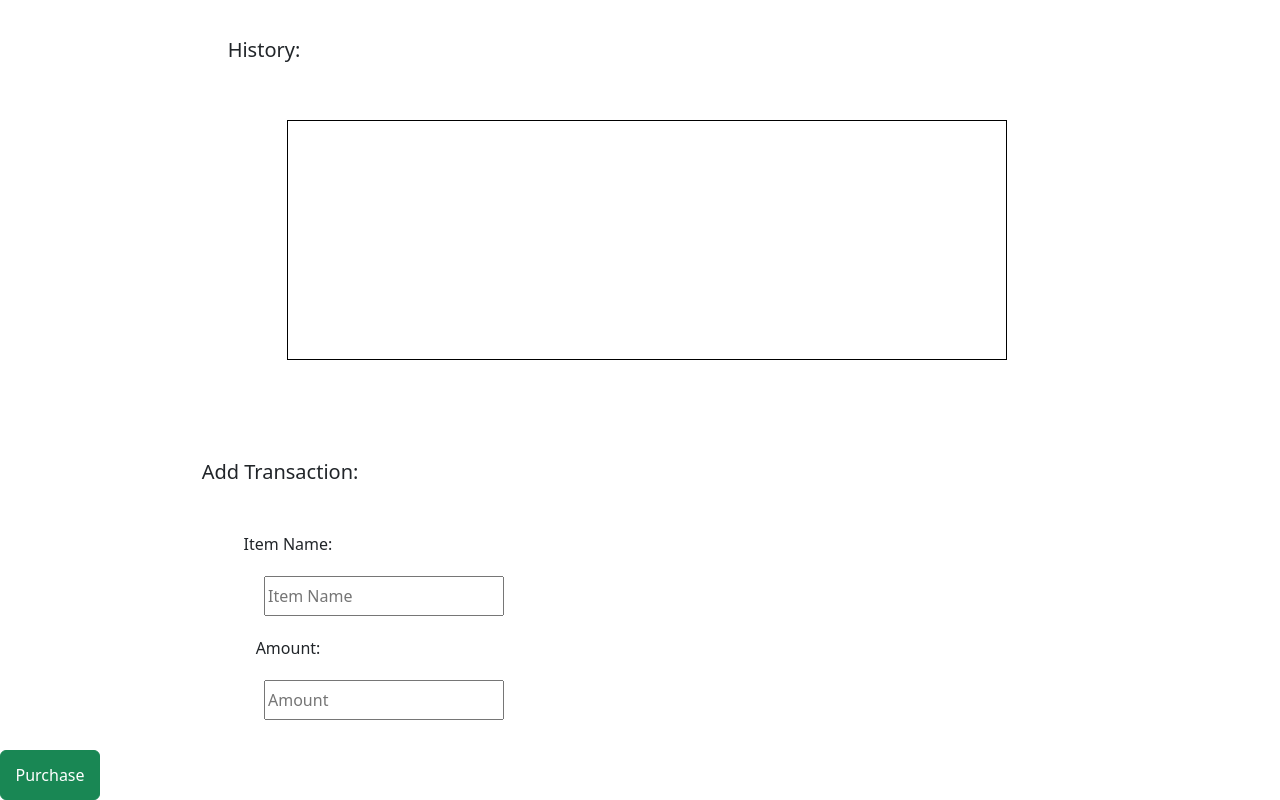
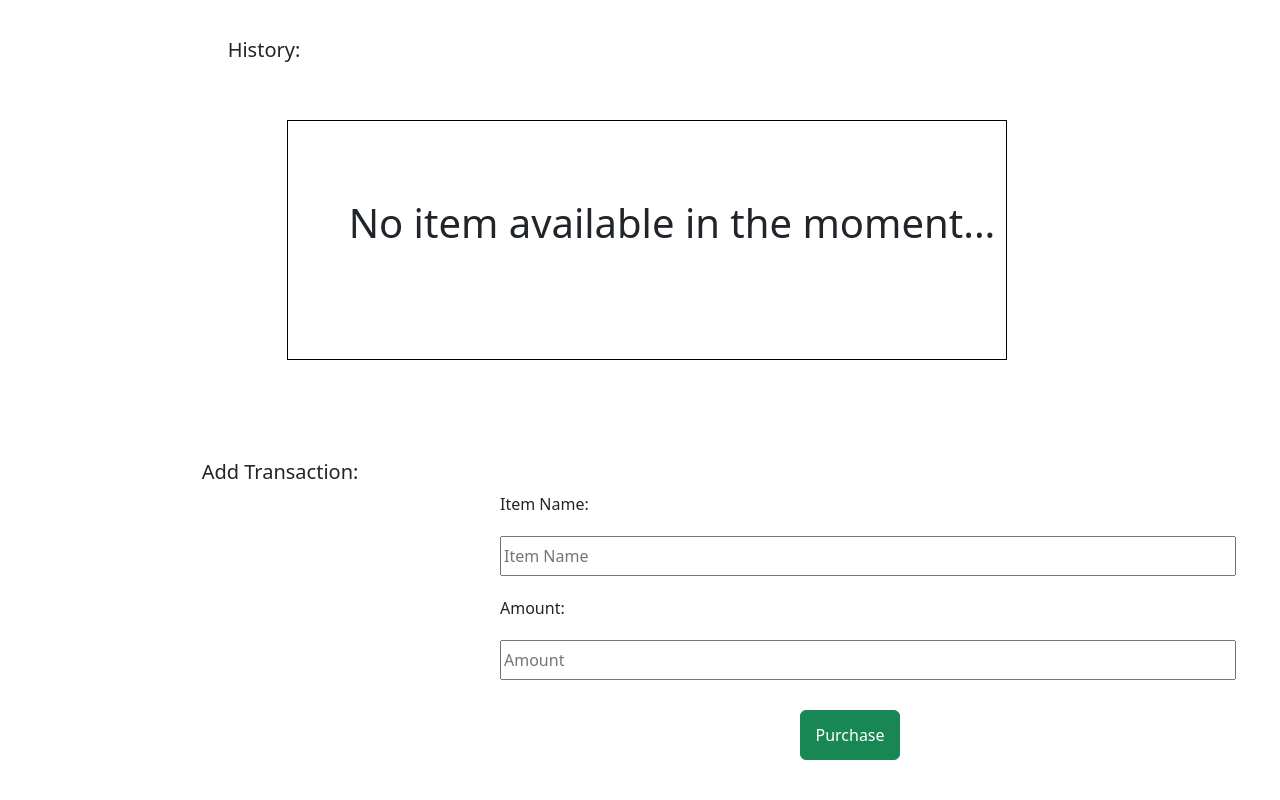
Before and after one commit to Joma-15/Expense-tracker-, a React (Vite) app: page / in a window 1280 px wide. Shown: the part 346-1146 px from the top of the page. After the commit the page ends 1106 px from the top, so only its background shows below. Built offline with nearby package versions, Linux system fonts and the light colour scheme.

Commit message:
just finish the ui

```diff
--- a/src/components/AddPurchased.tsx
+++ b/src/components/AddPurchased.tsx
@@ -9,7 +9,7 @@ export const AddPurchased = () => {
         <label htmlFor="Item Name">Amount:</label>
         <input type="text" placeholder="Amount"/>
       </div>
-      <button type="button" className="btn btn-success">Purchase</button>
+      <button type="button" className="btn btn-success purchased-btn">Purchase</button>
     </>
   );
 };
--- a/src/components/History.tsx
+++ b/src/components/History.tsx
@@ -5,6 +5,7 @@ export const History = () => {
     <h2 style={{right: "47vh", bottom: "50px"}}>History:</h2>
     <div className="History_container">
       <div className="History-box">
+        <p className="empty">No item available in the moment...</p>
       </div>
     </div>
     </>
--- a/src/components/style.css
+++ b/src/components/style.css
@@ -50,18 +50,21 @@ p{
     border: 1px solid black;
 }
 
+.empty{
+    margin-top: 72px;
+}
+
 /*For purchased items*/
 .input-container{
     display: flex;
     flex-direction: column;
     gap: 20px;
-    align-items: center;
-    padding-right: 64vh;
-    padding-top: 40px;
+    align-items: flex-start;
+    margin-left: 500px;
 }
 
 input{
-    width: 30vh;
+    width: 92vh;
     height: 40px;
 }
 
@@ -69,3 +72,7 @@ label{
     text-align: left;
     margin-right: 24vh;
 }
+
+.purchased-btn{
+    margin-left: 100vh;
+}
```
